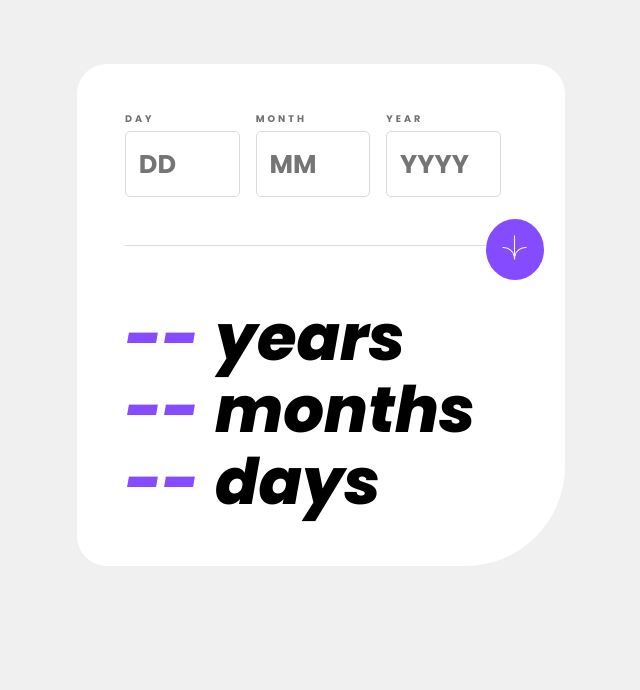
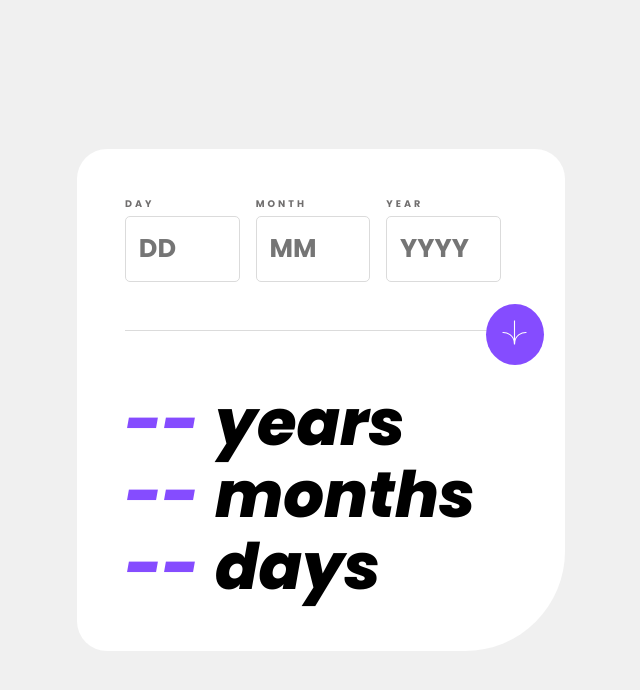
Before and after one commit to ananfito/age-calc-app, a React (Vite) app: page / in a window 1280 px wide. Shown: the top 690 px of the page, without its empty margins (319-959 px from the left). Built offline with nearby package versions, Linux system fonts and the light colour scheme.

Commit message:
update CSS styling, update README, update HTML

```diff
--- a/src/App.css
+++ b/src/App.css
@@ -4,6 +4,9 @@
   background-color: var(--neutral-white);
   border-radius: 30px;
   border-bottom-right-radius: 100px;
+  /* display: flex;
+  justify-content: center;
+  align-items: center; */
 }
 
 
--- a/src/App.jsx
+++ b/src/App.jsx
@@ -110,7 +110,7 @@ function App() {
   }
 
   return (
-    <div className='container'>
+    <main className='container'>
       {/* FORM */}
       <form className='form' onSubmit={handleSubmit}>
         <div className="form__data-container">
@@ -175,7 +175,7 @@ function App() {
           <span className="results--number">{formData.formSubmitted ? ageDays : '--' }</span>days
         </p>
       </div>
-    </div>
+    </main>
   )
 }
 
--- a/src/index.css
+++ b/src/index.css
@@ -25,8 +25,8 @@ body {
   font-family: var(--font-family);
   font-size: 1rem;
   background-color: var(--neutral-off-white);
-  padding: 2em .5em;
   display: flex;
   justify-content: center;
   align-items: center;
+  height: 100vh;
 }
```
Also changed, not shown: 1 other file (tests, documents, lock files or other folders).
